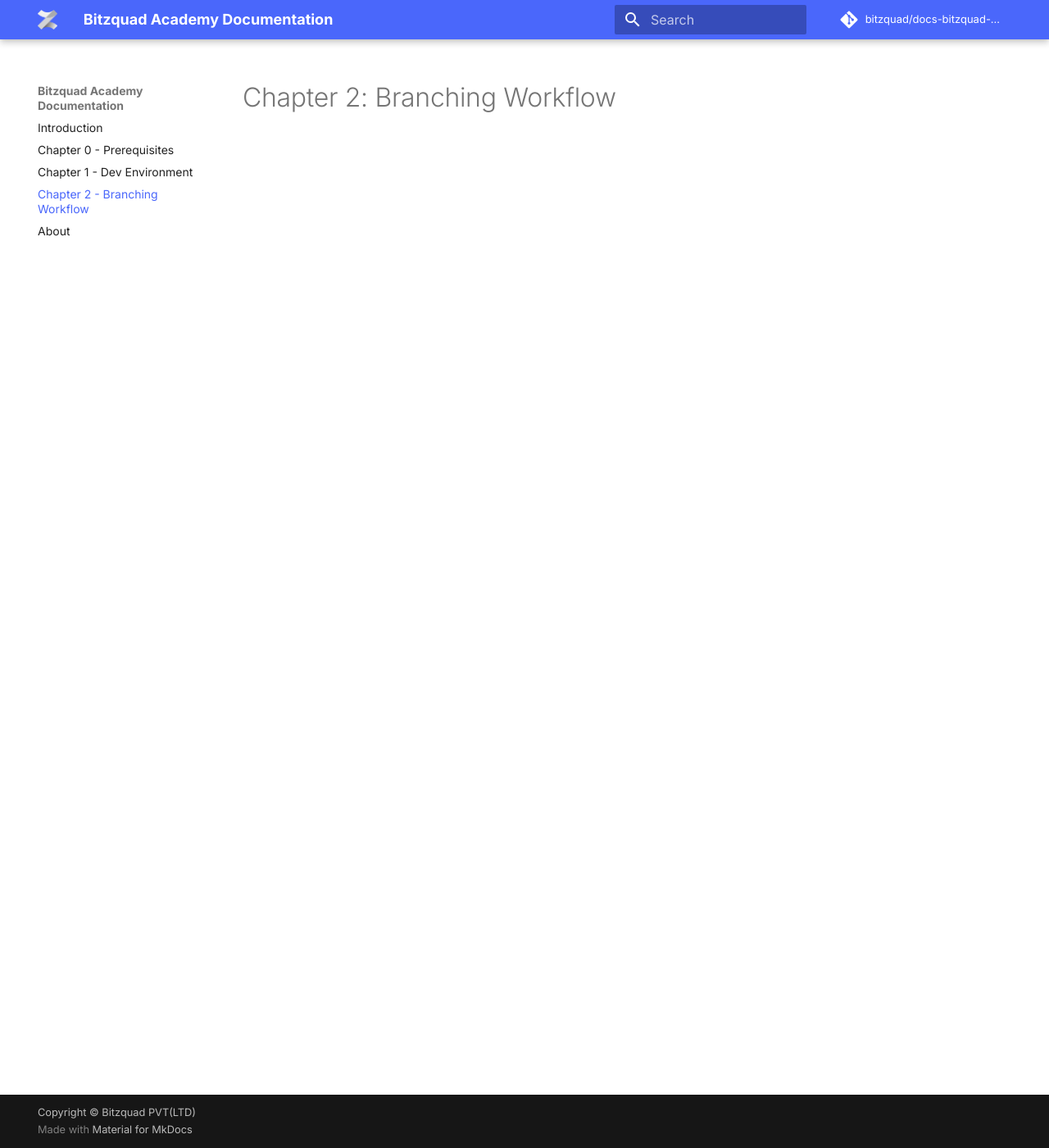
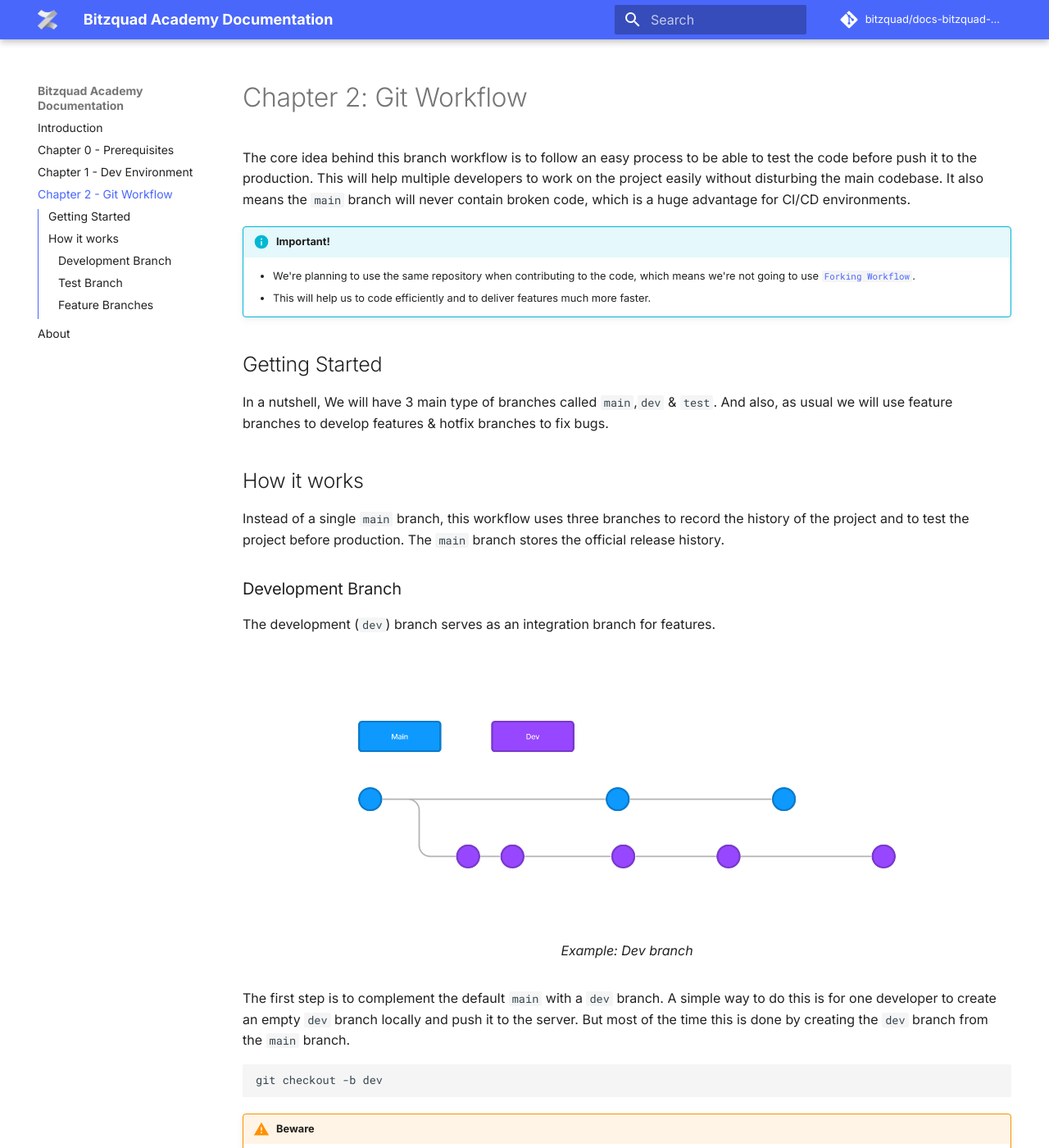
Before and after one commit to bitzquad/docs-bitzquad-academy, an MkDocs documentation site: the page built from docs/content/chapter_2.md, in a window 1280 px wide and 1400 px high. Shown: the whole window at 82% size. Built offline with MkDocs 1.6.1 and Material for MkDocs 9.7.7, drawn with Linux system fonts in a browser that asks for light colours; comment, search, counter and statistics services are not loaded; some of the changed text lies outside the part shown.

Commit message:
docs: write git workflow

````diff
--- a/docs/content/chapter_2.md
+++ b/docs/content/chapter_2.md
@@ -1 +1,46 @@
-# Chapter 2: Branching Workflow
+# Chapter 2: Git Workflow
+
+The core idea behind this branch workflow is to follow an easy process to be able to test the code before push it to the production.
+This will help multiple developers to work on the project easily without disturbing the main codebase. It also means the `main` branch will never contain broken code, which is a huge advantage for CI/CD environments.
+
+!!! info "Important!"
+    - We're planning to use the same repository when contributing to the code, which means we're not going to use <a href="https://www.atlassian.com/git/tutorials/comparing-workflows/forking-workflow" target="_blank">`Forking Workflow`</a>.
+    - This will help us to code efficiently and to deliver features much more faster.
+
+## Getting Started
+
+In a nutshell, We will have 3 main type of branches called `main`,`dev` & `test`. And also, as usual we will use feature branches to develop features & hotfix branches to fix bugs.
+
+## How it works
+Instead of a single `main` branch, this workflow uses three branches to record the history of the project and to test the project before production. The `main` branch stores the official release history.
+
+### Development Branch
+The development (`dev`) branch serves as an integration branch for features.
+<figure markdown>
+  ![dev_branch.jpg](../img/chap_2/dev_branch.jpg){width="800"}
+  <figcaption>Example: Dev branch</figcaption>
+</figure>
+The first step is to complement the default `main` with a `dev` branch. A simple way to do this is for one developer to create an empty `dev` branch locally and push it to the server. But most of the time this is done by creating the `dev` branch from the `main` branch.
+```
+git checkout -b dev
+```
+!!! warning "Beware"
+    Usually above step is done at the project initialization, Therefore you don't have to worry about it in `Bitzquad Academy` project.
+
+
+### Test Branch
+The `test` branch carries manual testings before production.
+<figure markdown>
+  ![dev_branch.jpg](../img/chap_2/test_branch.jpg){width="800"}
+  <figcaption>Example: Test branch</figcaption>
+</figure>
+The idea behind `test` branch is to test code changes efficiently without disturbing to developers to carry out their job. This will help testers to manually test the feature while developers are working on other tasks. Usually features are delivered to the `test` branch by using a PR.
+
+-   If the delivered feature is production ready 👍, Then it will be merged to the `main` branch by using a PR.
+-   If it needs more changes 👎, Testers will ask developers for changes 😈. Changes will be merged to the `dev` branch again using a PR when its fixed.
+
+### Feature Branches
+<figure markdown>
+  ![dev_branch.jpg](../img/chap_2/feature_branch.jpg){width="800"}
+  <figcaption>Example: Feature branches</figcaption>
+</figure>
--- a/mkdocs.yml
+++ b/mkdocs.yml
@@ -4,7 +4,7 @@ nav:
   - Introduction: index.md
   - Chapter 0 - Prerequisites: content/chapter_0.md
   - Chapter 1 - Dev Environment: content/chapter_1.md
-  - Chapter 2 - Branching Workflow: content/chapter_2.md
+  - Chapter 2 - Git Workflow: content/chapter_2.md
   - About: about.md
 
 theme:
````
Also changed, not shown: docs/content/chapter_1.md (+21 -0 lines), docs/img/chap_2/dev_branch.jpg (added), docs/img/chap_2/feature_branch.jpg (added), docs/img/chap_2/test_branch.jpg (added).
